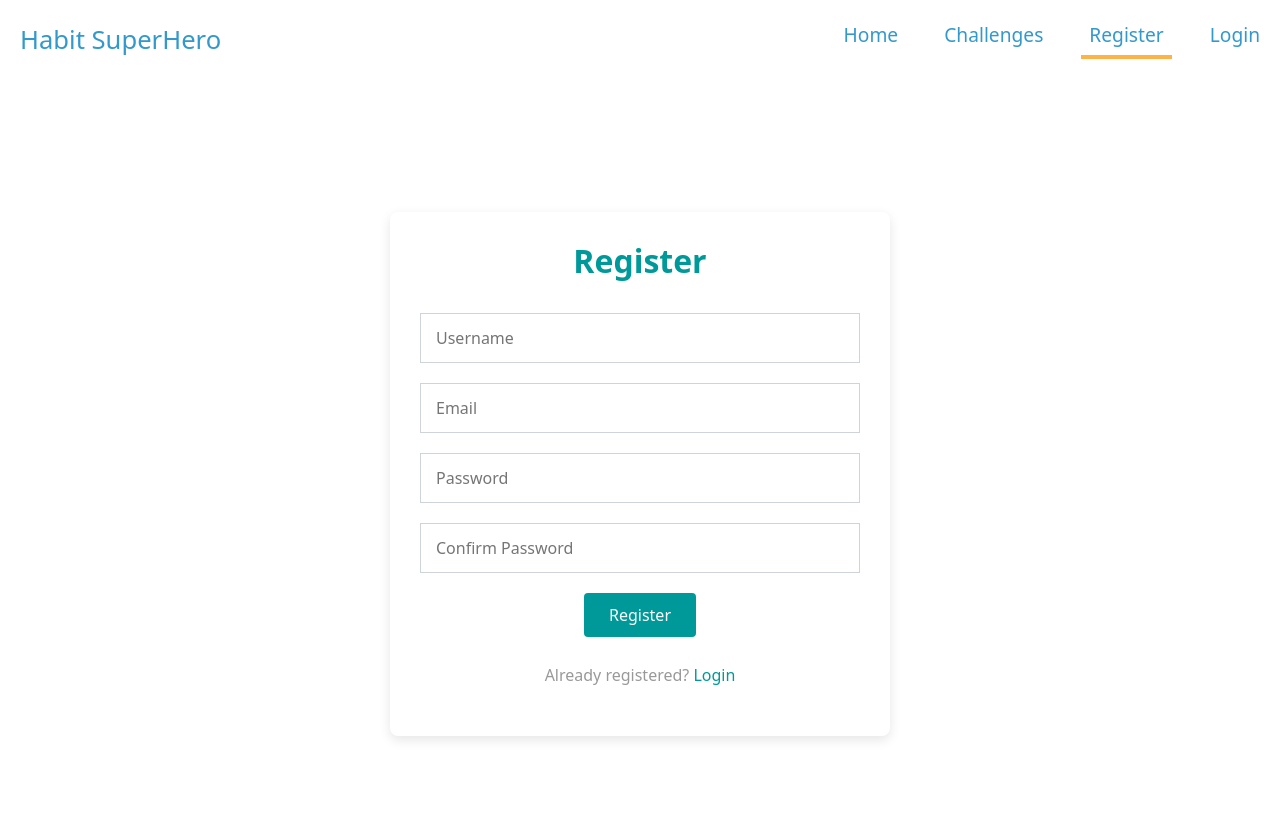
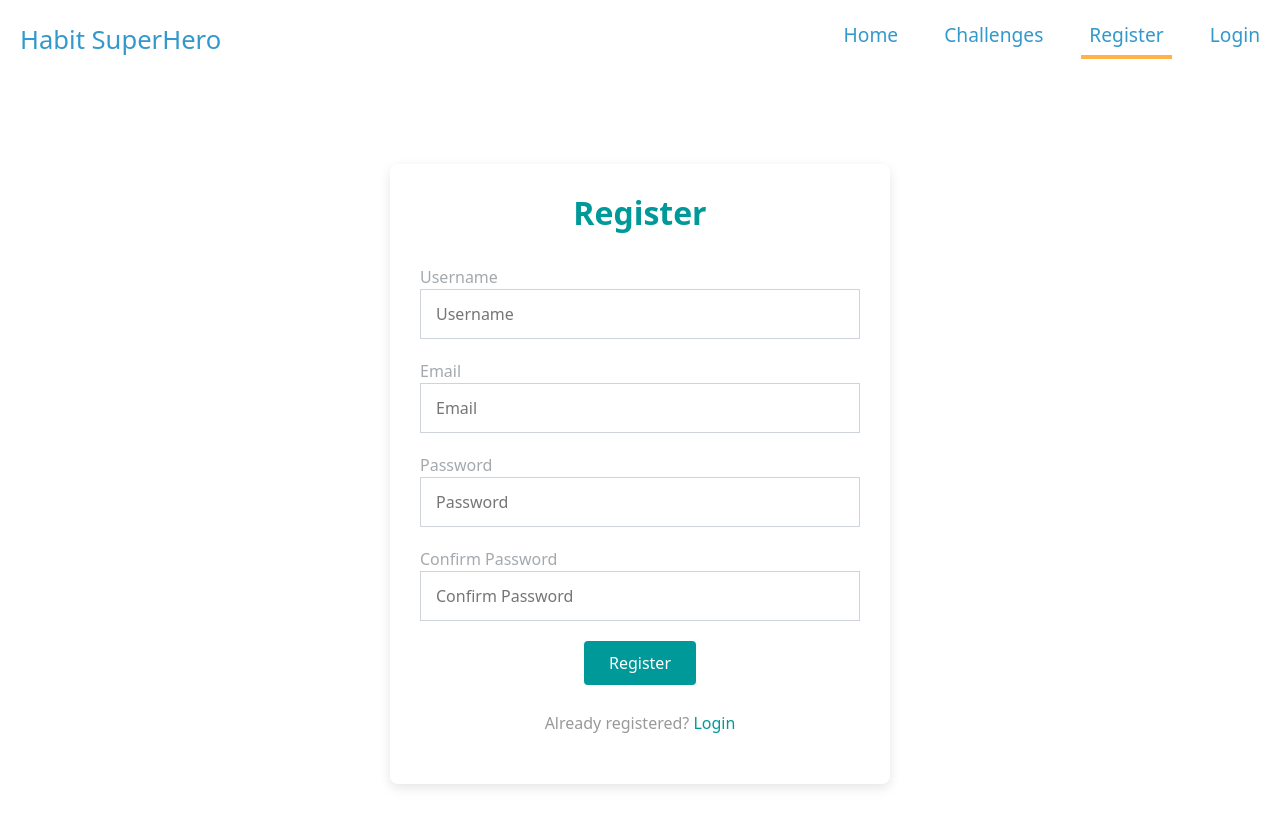
Before and after one commit to DilyanaKom/softuni-react-habit-superhero, a React (Vite) app in the folder client/: page /register in a window 1280 px wide. Shown: the top 826 px of the page. Built offline with nearby package versions, Linux system fonts and the light colour scheme.

Commit message:
Add labels to register form

```diff
--- a/client/src/components/user/Register.jsx
+++ b/client/src/components/user/Register.jsx
@@ -8,9 +8,9 @@ import { UserContext } from './UserContext';
 
 import ErrorNotification from '../errors/ErrorNotification';
 
-export default function Register(){
-    const {register, error, clearError, setError} = useRegister();
-    const {userLoginHandler} = useContext(UserContext);
+export default function Register() {
+    const { register, error, clearError, setError } = useRegister();
+    const { userLoginHandler } = useContext(UserContext);
     const navigate = useNavigate();
 
     const registerHandler = async (state, formData) => {
@@ -20,14 +20,14 @@ export default function Register(){
         const password = registerData.password;
         const confirmPassword = registerData.confirmPassword;
 
-        if(password !== confirmPassword){
+        if (password !== confirmPassword) {
             setError('Passwords don\'t match!');
             return;
         }
 
         const userData = await register(username, email, password);
 
-        if(!userData){
+        if (!userData) {
             return;
         }
         userLoginHandler(userData);
@@ -37,29 +37,33 @@ export default function Register(){
 
     }
 
-    const [state, action, isPending] = useActionState(registerHandler, {username: "", email: "", password: ""})
+    const [state, action, isPending] = useActionState(registerHandler, { username: "", email: "", password: "" })
     return (
         <div className={styles.registrationContainer}>
             <div className={styles.registrationCard}>
                 <h2 className={`${styles.textPrimary} ${styles.mb5}`}>Register</h2>
                 <form id="register-form" action={action} className={styles.contactForm}>
                     <div className={styles.formGroup}>
-            <input type="text" name="username" className={styles.formControl} placeholder="Username" required />
+                        <label htmlFor="username" className={styles.formLabel}>Username</label>
+                        <input type="text" id="username" name="username" className={styles.formControl} placeholder="Username" required />
                     </div>
                     <div className={styles.formGroup}>
-            <input type="email" name="email" className={styles.formControl} placeholder="Email" required />
+                        <label htmlFor="email" className={styles.formLabel}>Email</label>
+                        <input type="email" id="email" name="email" className={styles.formControl} placeholder="Email" required />
                     </div>
                     <div className={styles.formGroup}>
-            <input type="password" name="password" className={styles.formControl} placeholder="Password" required />
+                        <label htmlFor="password" className={styles.formLabel}>Password</label>
+                        <input type="password" id="password" name="password" className={styles.formControl} placeholder="Password" required />
                     </div>
                     <div className={styles.formGroup}>
-            <input type="password" name="confirmPassword" className={styles.formControl} placeholder="Confirm Password" required />
+                        <label htmlFor="confirmPassword" className={styles.formLabel}>Confirm Password</label>
+                        <input type="password" id="confirmPassword" name="confirmPassword" className={styles.formControl} placeholder="Confirm Password" required />
                     </div>
                     <div className={styles.formGroup}>
                         <button type="submit" className={styles.btnPrimary} disabled={isPending}>Register</button>
                     </div>
                 </form>
-        <ErrorNotification error={error} onClear={clearError}/>
+                <ErrorNotification error={error} onClear={clearError} />
                 <div className={`${styles.mt4} ${styles.textCenter}`}>
                     <p>Already registered? <Link to="/login" className={styles.loginLink}>Login</Link></p>
                 </div>
```
Lines whose indentation alone changed are shown as unchanged.
